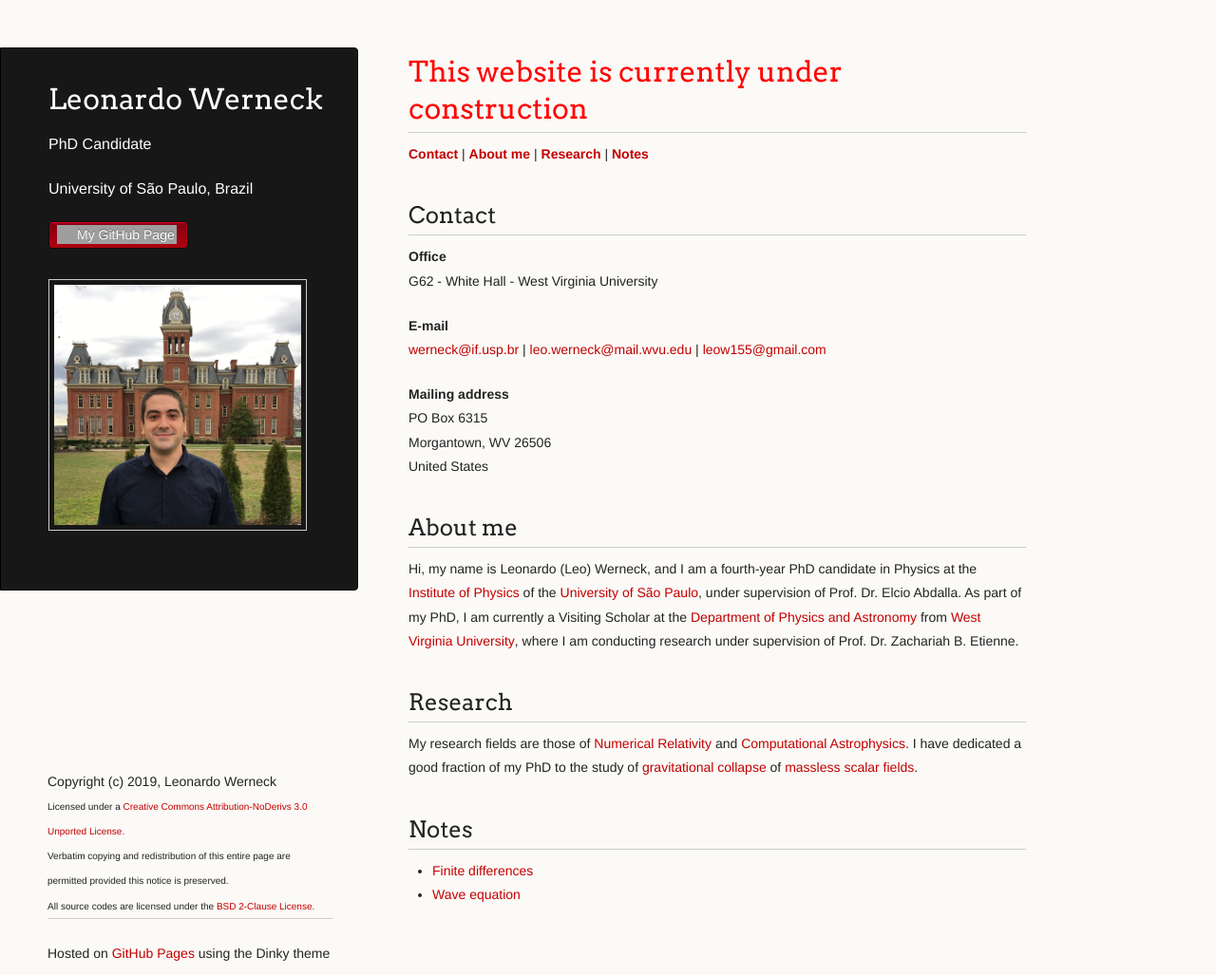
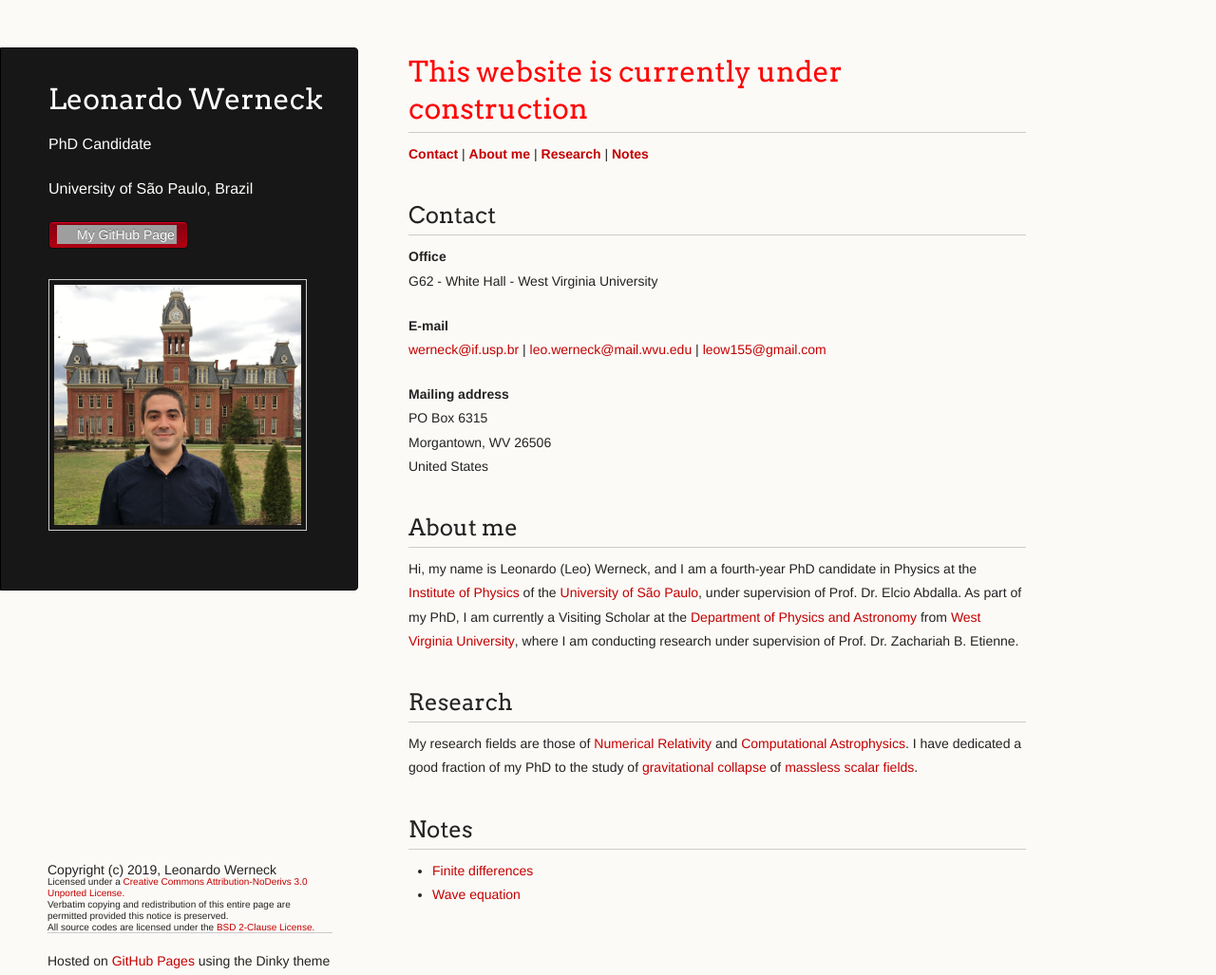
Before and after one commit to leowerneck/leowerneck.github.io, a Jekyll site: the page built from index.md, in a window 1280 px wide and 1027 px high. Shown: the whole window at 95% size. Built offline with Jekyll 4.4.1, drawn with Linux system fonts in a browser that asks for light colours; a script that is not in the unit is left out; grey boxes are pictures that could not be loaded.

Commit message:
_sass/jekyll-theme-dinky.scss: reduced line spacing in footer

```diff
--- a/_sass/jekyll-theme-dinky.scss
+++ b/_sass/jekyll-theme-dinky.scss
@@ -333,6 +333,7 @@ footer {
   position:fixed;
   bottom:10px;
 	padding-left: 50px;
+  line-height: 0.72em;
 }
 
 @media print, screen and (max-width: 960px) {
```
